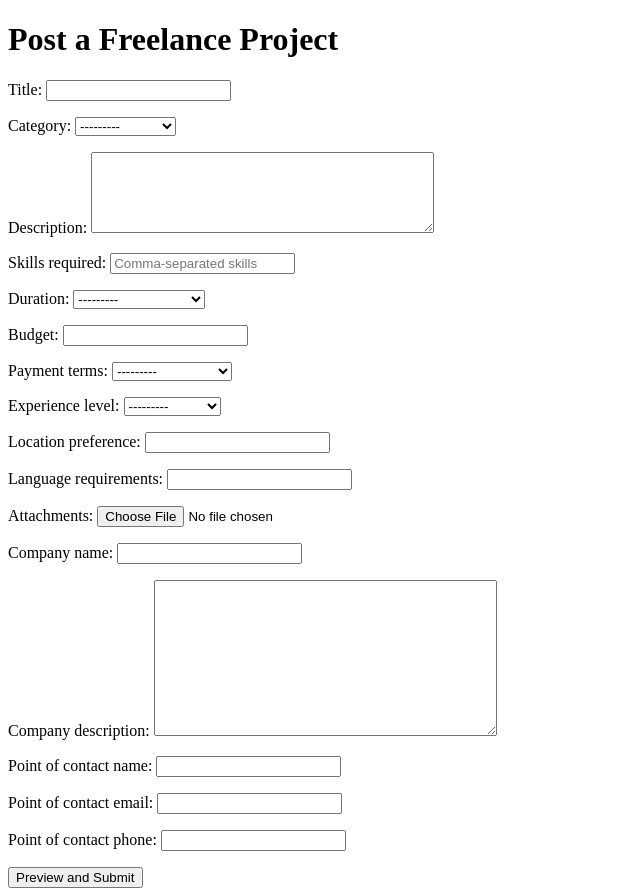
After one commit to mohanvarma22/Bcommune-website, a Django app: page /company/dashboard/freelance/post_freelance in a window 1280 px wide. The commit adds this page. Shown: the whole page, without its empty margins (0-640 px from the left). Run offline with Django 5.2, Linux system fonts and the light colour scheme.

Commit message:
freelance

```diff
--- a/users/forms.py
+++ b/users/forms.py
@@ -1,8 +1,9 @@
 from django import forms
 from django.contrib.auth.forms import UserCreationForm
 from django.contrib.auth.models import User
-from .models import CustomUser, IndividualProfile, Bid
-
+from django.contrib.auth import get_user_model
+from .models import CustomUser, IndividualProfile, Bid, FreelanceProject
+CustomUser = get_user_model()
 class CompanySignupForm(UserCreationForm):
     INDUSTRY_CHOICES = [
         ('Agriculture', 'Agriculture'),
@@ -165,3 +166,18 @@ class BidForm(forms.ModelForm):
             'estimated_timeline': forms.NumberInput(attrs={'class': 'form-control'}),
             'additional_details': forms.Textarea(attrs={'class': 'form-control', 'rows': 3}),
         }
+
+
+class FreelanceProjectForm(forms.ModelForm):
+    class Meta:
+        model = FreelanceProject
+        fields = [
+            'title', 'category', 'description', 'skills_required', 'duration',
+            'budget', 'payment_terms', 'experience_level', 'location_preference',
+            'language_requirements', 'attachments', 'company_name', 'company_description',
+            'point_of_contact_name', 'point_of_contact_email', 'point_of_contact_phone'
+        ]
+        widgets = {
+            'description': forms.Textarea(attrs={'rows': 5}),
+            'skills_required': forms.TextInput(attrs={'placeholder': 'Comma-separated skills'}),
+        }
--- a/users/models.py
+++ b/users/models.py
@@ -173,3 +173,53 @@ class Bid(models.Model):
 
     def __str__(self):
         return f"Bid by {self.bidder.company_name} on {self.project}"
+
+
+class FreelanceProject(models.Model):
+    CATEGORY_CHOICES = [
+        ('Development', 'Development'),
+        ('Design', 'Design'),
+        ('Marketing', 'Marketing'),
+        ('Writing', 'Writing'),
+        ('Data Entry', 'Data Entry'),
+        ('Other', 'Other'),
+    ]
+
+    EXPERIENCE_LEVEL_CHOICES = [
+        ('Beginner', 'Beginner'),
+        ('Intermediate', 'Intermediate'),
+        ('Expert', 'Expert'),
+    ]
+
+    PAYMENT_TERMS_CHOICES = [
+        ('Milestone-based', 'Milestone-based'),
+        ('Hourly', 'Hourly'),
+        ('Fixed-price', 'Fixed-price'),
+    ]
+
+    DURATION_CHOICES = [
+        ('Less than 1 month', 'Less than 1 month'),
+        ('1-3 months', '1-3 months'),
+    ]
+
+    title = models.CharField(max_length=200)
+    category = models.CharField(max_length=50, choices=CATEGORY_CHOICES)
+    description = models.TextField()
+    skills_required = models.TextField()  # Store as comma-separated values
+    duration = models.CharField(max_length=50, choices=DURATION_CHOICES)
+    budget = models.CharField(max_length=50)
+    payment_terms = models.CharField(max_length=50, choices=PAYMENT_TERMS_CHOICES)
+    experience_level = models.CharField(max_length=50, choices=EXPERIENCE_LEVEL_CHOICES)
+    location_preference = models.CharField(max_length=200, blank=True, null=True)
+    language_requirements = models.CharField(max_length=200, blank=True, null=True)
+    attachments = models.FileField(upload_to='attachments/', blank=True, null=True)
+    company_name = models.CharField(max_length=200)
+    company_description = models.TextField()
+    point_of_contact_name = models.CharField(max_length=100)
+    point_of_contact_email = models.EmailField()
+    point_of_contact_phone = models.CharField(max_length=15)
+    user = models.ForeignKey(settings.AUTH_USER_MODEL, on_delete=models.CASCADE)
+    created_at = models.DateTimeField(auto_now_add=True)
+
+    def __str__(self):
+        return self.title
--- /dev/null
+++ b/users/templates/post_freelance.html
@@ -0,0 +1,14 @@
+<!DOCTYPE html>
+<html>
+<head>
+    <title>Post Project</title>
+</head>
+<body>
+    <h1>Post a Freelance Project</h1>
+    <form method="post" enctype="multipart/form-data">
+        {% csrf_token %}
+        {{ form.as_p }}
+        <button type="submit">Preview and Submit</button>
+    </form>
+</body>
+</html>
--- a/users/templates/sidebarcompany.html
+++ b/users/templates/sidebarcompany.html
@@ -43,6 +43,10 @@
     </h4>
 
     <h4>
+      <a href="{%url 'freelance'%}" style="text-decoration: none; color: inherit;">freelance</a>
+    </h4>
+
+    <h4>
       <a href="{% url 'faq' %}" style="text-decoration: none; color: inherit;">FAQ's</a>
     </h4>
 </div>
--- a/users/urls.py
+++ b/users/urls.py
@@ -41,6 +41,12 @@ urlpatterns = [
     path('company/dashboard/myinternships/post_internship', views.post_internship, name='post_internship'),
     path('company/dashboard/myinternships/edit/<int:internship_id>/', views.edit_internship, name='edit_internship'),
     path('delete_internship/<int:internship_id>/', views.delete_internship, name='delete_internship'),
+    path('company/dashboard/freelance',views.freelance, name='freelance'),
+    path('company/dashboard/freelance/post_freelance',views.post_freelance, name='post_freelance'),
+    path('company/dashboard/freelance/post_freelance/preview_freelance_project',views.preview_freelance_project, name='preview_freelance_project'),
+    path('company/dashboard/project_success',views.project_success, name='project_success'),
+    path('dashboard/edit-freelance/<int:project_id>/', views.edit_freelance, name='edit_freelance'),
+    path('dashboard/delete-freelance/<int:project_id>/', views.delete_freelance, name='delete_freelance'),
 ]
 
 if settings.DEBUG:
--- a/users/views.py
+++ b/users/views.py
@@ -3,8 +3,8 @@ from django.contrib.auth.models import User
 from django.contrib import messages
 from django.contrib.auth import authenticate, login, get_user_model
 from django.contrib.auth.decorators import login_required
-from .models import Idea, Job, Project, CustomUser, IndividualProfile, Bid, Internship
-from users.forms import CompanySignupForm, IndividualSignupForm,IndividualProfileForm, CompanyProfileForm, BidForm
+from .models import Idea, Job, Project, CustomUser, IndividualProfile, Bid, Internship,FreelanceProject
+from users.forms import CompanySignupForm, IndividualSignupForm,IndividualProfileForm, CompanyProfileForm, BidForm,FreelanceProjectForm
 from django.contrib.auth import logout
 from django.http import JsonResponse
 from django.views.decorators.http import require_http_methods
@@ -556,3 +556,77 @@ def edit_internship(request, internship_id):  # Changed parameter name to intern
             return JsonResponse({'status': 'error', 'message': str(e)}, status=400)
 
     return render(request, 'edit_internship.html', {'internship': internship})
+
+def freelance(request):
+    if not request.user.is_authenticated:
+        return redirect('company_login')
+    projects = FreelanceProject.objects.filter(user=request.user)
+    return render(request, 'freelance.html', {'projects': projects})
+
+def post_freelance(request):
+    if request.method == 'POST':
+        form = FreelanceProjectForm(request.POST, request.FILES)
+        if form.is_valid():
+            project_data = form.cleaned_data
+            request.session['project_data'] = project_data  # Save form data in session for preview
+            return redirect('preview_freelance_project')
+    else:
+        form = FreelanceProjectForm()
+
+    return render(request, 'post_freelance.html', {'form': form})
+
+def preview_freelance_project(request):
+    project_data = request.session.get('project_data', None)
+    if not project_data:
+        return redirect('post_project')
+
+    if request.method == 'POST':  # If confirmed, save the project
+        form = FreelanceProjectForm(project_data)
+        if form.is_valid():
+            project = form.save(commit=False)
+            project.user = request.user  # Associate project with logged-in user
+            project.save()
+            del request.session['project_data']  # Clear session
+            return redirect('project_success')
+
+    return render(request, 'preview_freelance_project.html', {'project_data': project_data})
+
+def project_success(request):
+    return render(request, 'project_success.html')
+
+@login_required
+@require_http_methods(["POST"])
+def delete_freelance(request, project_id):
+    """
+    Delete a freelance project by its ID.
+    """
+    try:
+        project = get_object_or_404(FreelanceProject, id=project_id, user=request.user)
+        project.delete()
+        return JsonResponse({'status': 'success'})
+    except Exception as e:
+        return JsonResponse({'status': 'error', 'message': str(e)}, status=400)
+
+
+@login_required
+def edit_freelance(request, project_id):
+    """
+    Edit a freelance project by its ID.
+    """
+    project = get_object_or_404(FreelanceProject, id=project_id, user=request.user)
+
+    if request.method == 'POST':
+        try:
+            # Bind the form to the POST data and the existing instance
+            form = FreelanceProjectForm(request.POST, request.FILES, instance=project)
+            if form.is_valid():
+                form.save()
+                return JsonResponse({'status': 'success', 'message': 'Freelance project updated successfully!'})
+            else:
+                return JsonResponse({'status': 'error', 'message': 'Invalid data submitted.'}, status=400)
+        except Exception as e:
+            return JsonResponse({'status': 'error', 'message': str(e)}, status=400)
+
+    # Render the edit form with the existing project data
+    form = FreelanceProjectForm(instance=project)
+    return render(request, 'edit_freelance.html', {'form': form, 'project': project})
```
Also changed, not shown: users/templates/edit_freelance.html (added, +110 -0 lines), users/templates/freelance.html (added, +98 -0 lines), users/templates/preview_freelance_project.html (added, +27 -0 lines), users/templates/project_success.html (added, +10 -0 lines), db.sqlite3, users/migrations/0007_freelanceproject.py (added).
